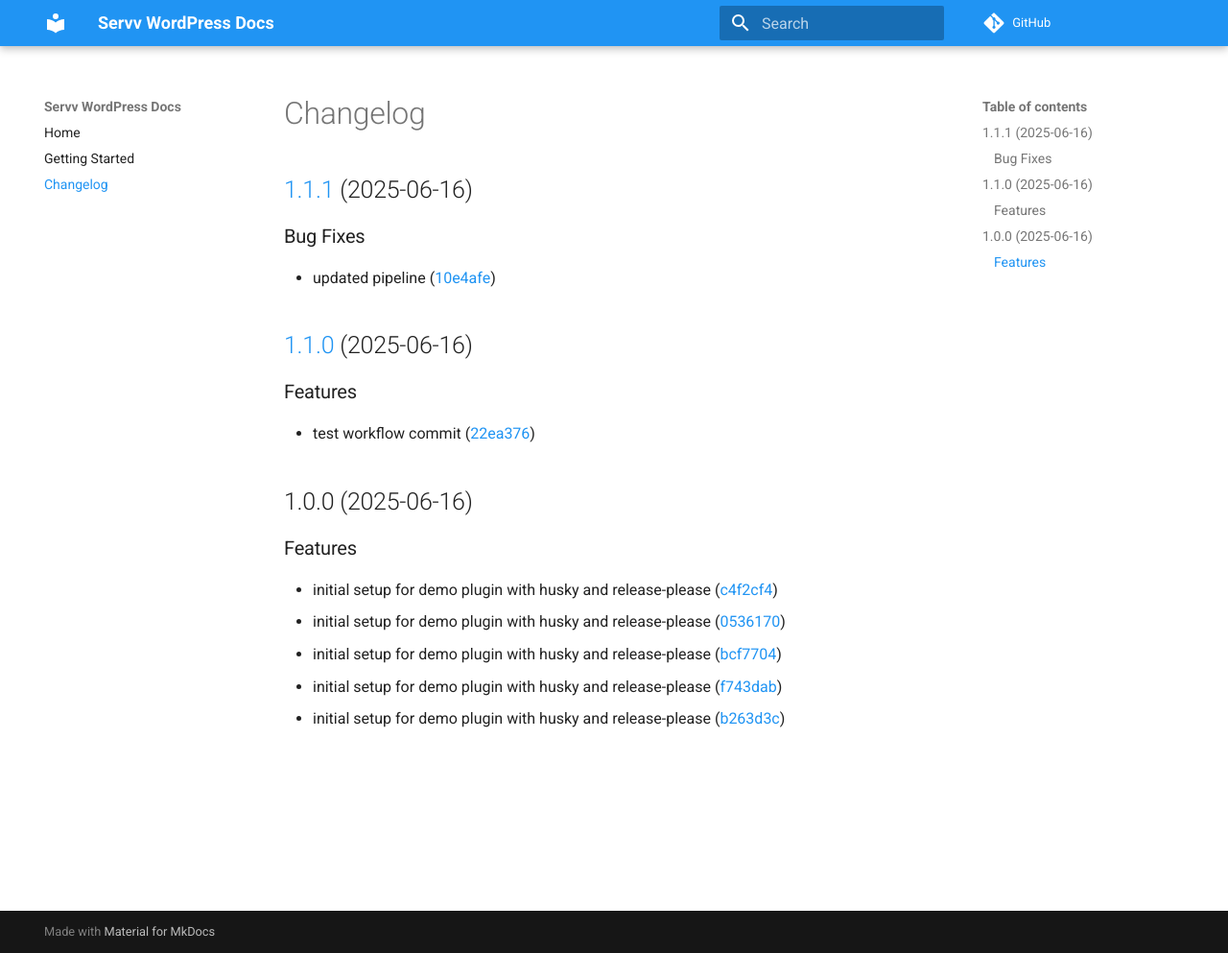
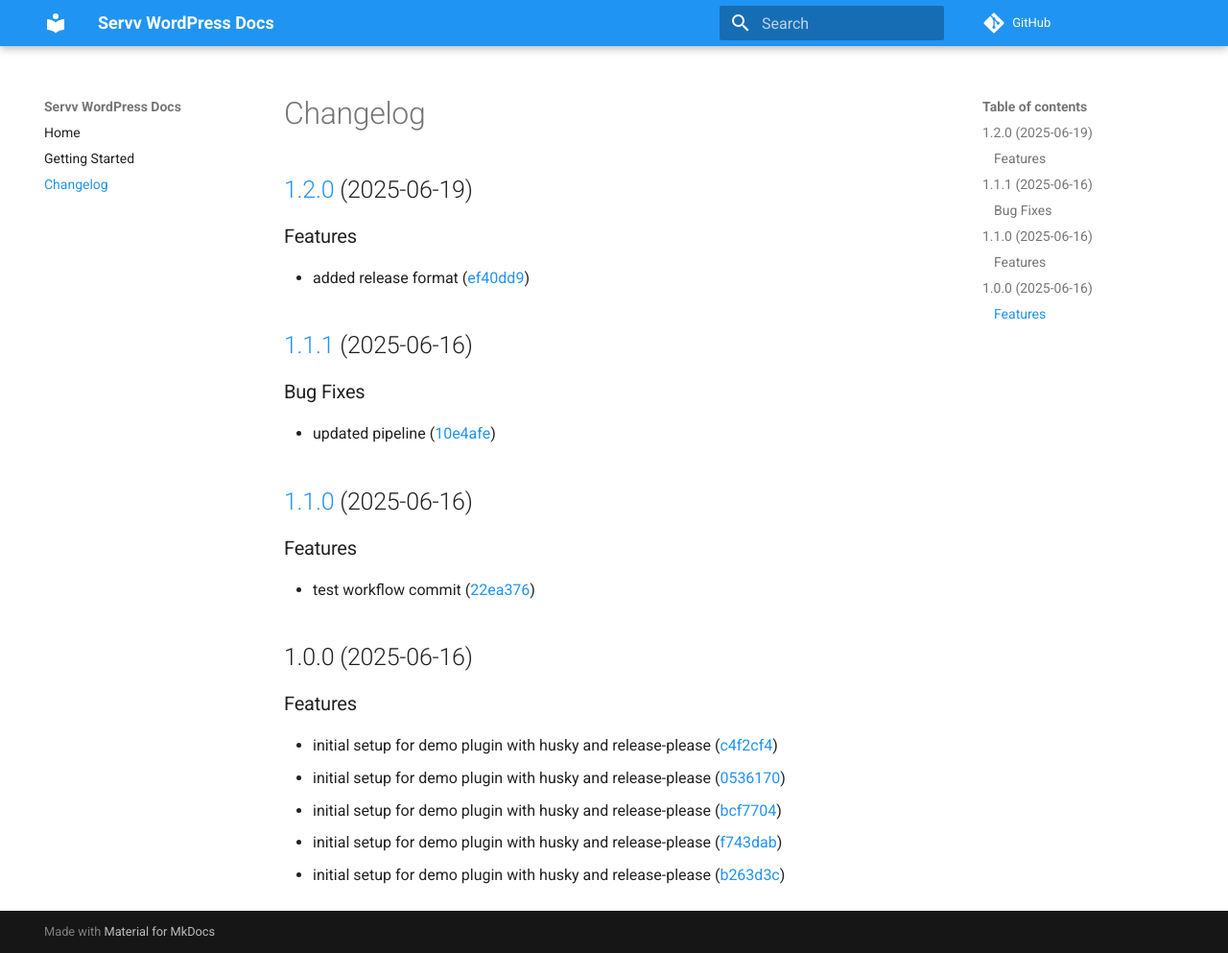
Before and after one commit to varuncoderise/demo_docs, an MkDocs documentation site: the page built from docs/changelog.md, in a window 1280 px wide and 993 px high. Shown: the whole window at 96% size. Built offline with MkDocs 1.6.1 and Material for MkDocs 9.7.7, drawn with Linux system fonts in a browser that asks for light colours; comment, search, counter and statistics services are not loaded.

Commit message:
Update changelog from

```diff
--- a/docs/changelog.md
+++ b/docs/changelog.md
@@ -1,4 +1,11 @@
 # Changelog
+
+## [1.2.0](https://github.com/varuncoderise/demo-plugin/compare/v1.1.1...v1.2.0) (2025-06-19)
+
+
+### Features
+
+* added release format ([ef40dd9](https://github.com/varuncoderise/demo-plugin/commit/ef40dd90546e54604eb6d04c0a5cd9837b42eaee))
 
 ## [1.1.1](https://github.com/varuncoderise/demo-plugin/compare/v1.1.0...v1.1.1) (2025-06-16)
 
```
